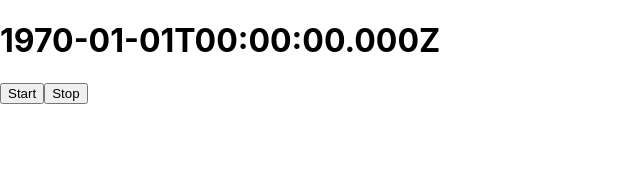
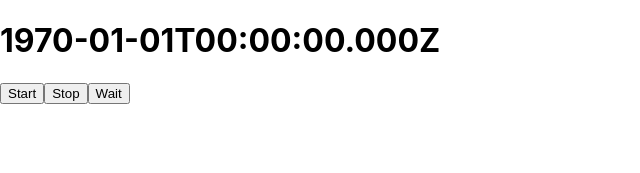
Before and after one commit to yurich30/stopwatch, a React (Create React App) app: page / in a window 1280 px wide. Shown: the top 173 px of the page, without its empty margins (0-640 px from the left). Built offline with nearby package versions, Linux system fonts and the light colour scheme.

Commit message:
add wait method and button

```diff
--- a/src/App.js
+++ b/src/App.js
@@ -32,11 +32,16 @@ export default function App() {
 		setTime(0);
 	}
 
+	const wait = () => {
+		setAct('wait')
+	}
+
 	return (
 		<div>
 			<h1>{ new Date(time).toISOString() }</h1>
 			<button onClick={ () => start() }>Start</button>
 			<button onClick={ () => stop() }>Stop</button>
+			<button onDoubleClick={ () => wait() }>Wait</button>
 		</div>
 	);
 }
```
